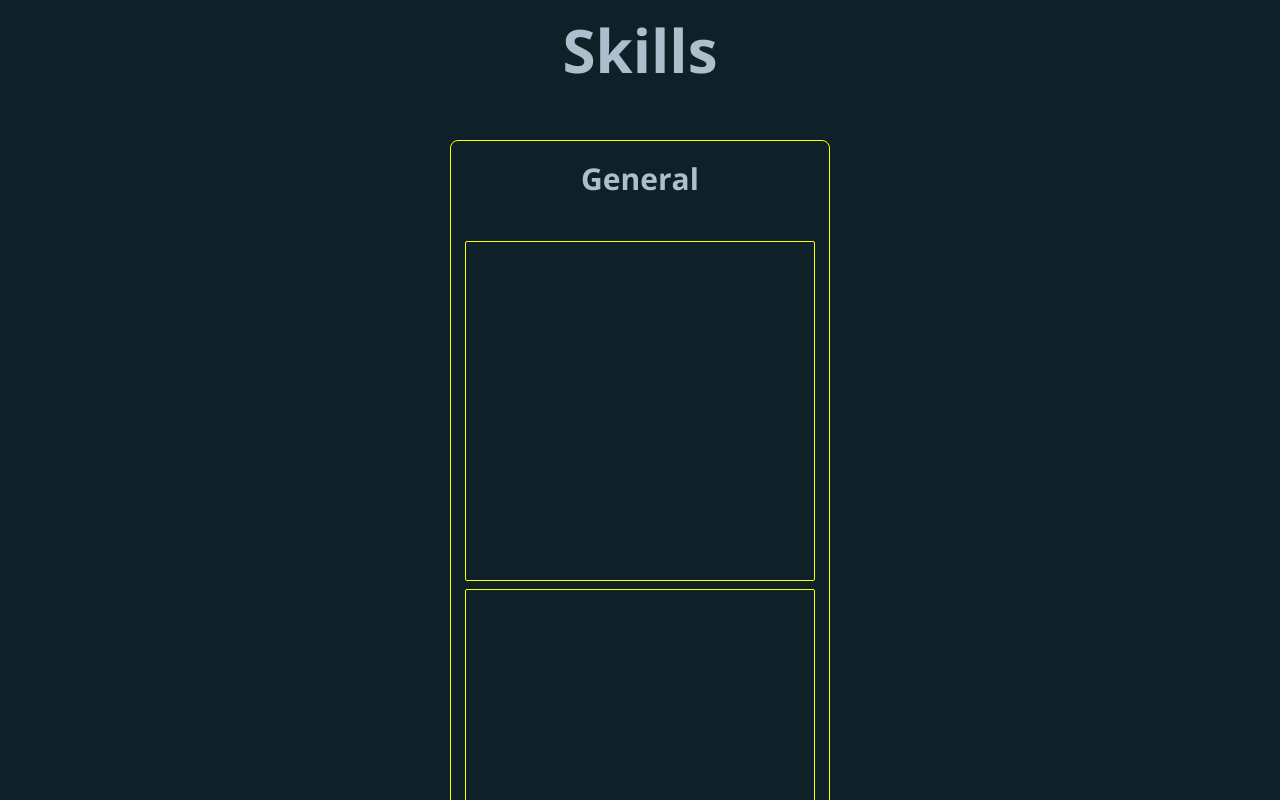
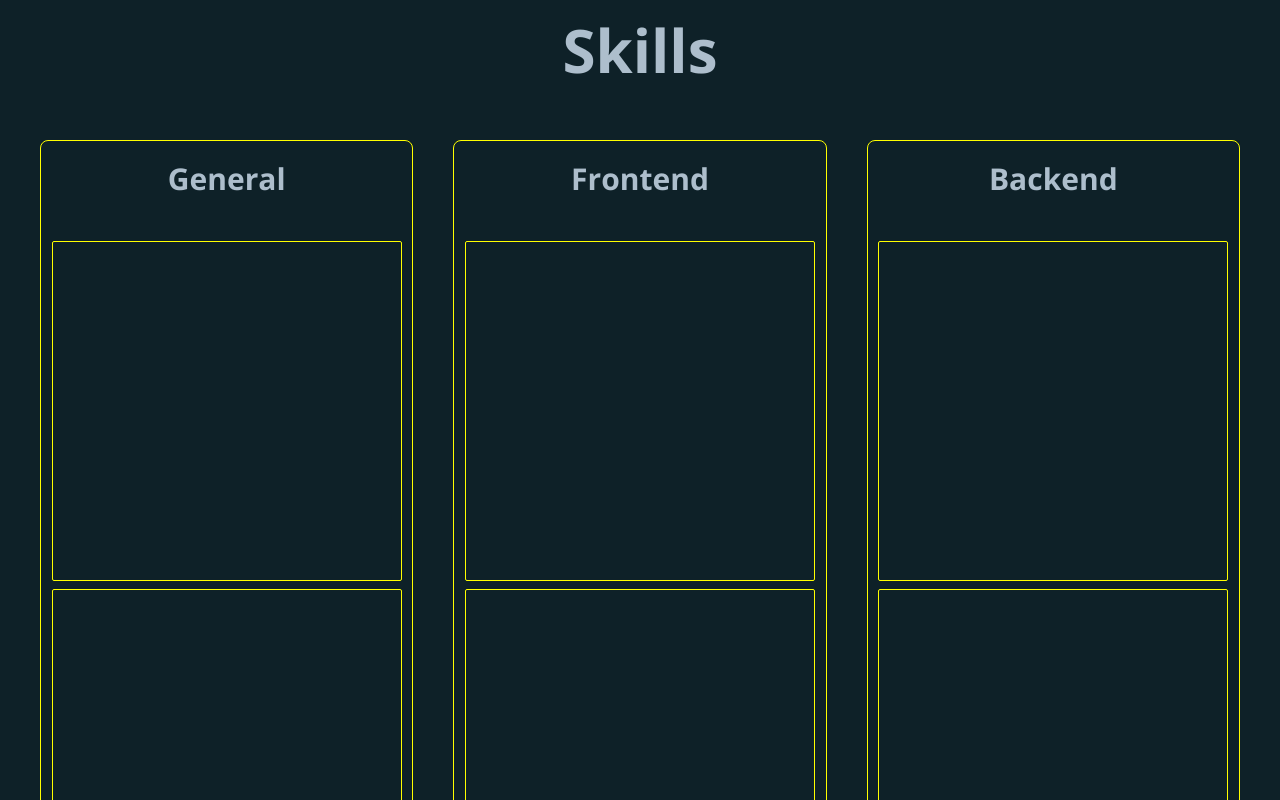
Before and after one commit to sciretta/sciretta, a Next.js app: page / in a window 1280 px wide. Shown: the part 800-1600 px from the top of the page. Built offline with nearby package versions, Linux system fonts and the light colour scheme.

Commit message:
delete react beautiful dnd

```diff
--- a/package.json
+++ b/package.json
@@ -15,7 +15,6 @@
     "nodemailer": "^6.5.0",
     "postcss": "^8.4.5",
     "react": "^17.0.1",
-    "react-beautiful-dnd": "^13.1.0",
     "react-dom": "^17.0.1",
     "tailwindcss": "^3.0.12",
     "typewriter-effect": "^2.18.2"
@@ -24,7 +23,6 @@
     "@types/loadable__component": "^5.13.3",
     "@types/node": "^14.14.22",
     "@types/react": "^17.0.0",
-    "@types/react-beautiful-dnd": "^13.1.2",
     "@typescript-eslint/eslint-plugin": "^4.21.0",
     "@typescript-eslint/parser": "^4.21.0",
     "eslint": "^7.24.0",
--- a/src/modules/skills/Skills.tsx
+++ b/src/modules/skills/Skills.tsx
@@ -1,4 +1,3 @@
-import { DragDropContext, Droppable } from 'react-beautiful-dnd'
 import SkillsContainer from './components/SkillsContainer'
 
 const containers = ['General', 'Frontend', 'Backend']
@@ -10,20 +9,9 @@ function Skills() {
         Skills
       </div>
       <div className="min-h-screen flex flex-col items-center justify-evenly xl:flex-row">
-        <DragDropContext onDragEnd={(result) => console.log({ result })}>
-          <Droppable droppableId="skills-container">
-            {(droppableProvided) => (
-              <div
-                {...droppableProvided.droppableProps}
-                ref={droppableProvided.innerRef}
-              >
-                {containers.map((name, idx) => (
-                  <SkillsContainer key={name} name={name} idx={idx} />
-                ))}
-              </div>
-            )}
-          </Droppable>
-        </DragDropContext>
+        {containers.map((name, idx) => (
+          <SkillsContainer key={name} name={name} idx={idx} />
+        ))}
       </div>
     </div>
   )
--- a/src/modules/skills/components/SkillsContainer.tsx
+++ b/src/modules/skills/components/SkillsContainer.tsx
@@ -1,21 +1,15 @@
 import React, { useRef } from 'react'
-import { Draggable } from 'react-beautiful-dnd'
 import SkillCard from './SkillCard'
 
 function SkillsContainer({ name, idx }: { name: string; idx: number }) {
   const containerRef = useRef<HTMLDivElement>(null)
   return (
-    <Draggable draggableId={name} index={idx}>
-      {(draggableProvided) => (
     <div
-          // ref={containerRef}
-          {...draggableProvided.draggableProps}
-          ref={draggableProvided.innerRef}
-          {...draggableProvided.dragHandleProps}
+      ref={containerRef}
       className="h-[600px] w-[340px] md:h-[900px] md:w-[380px] m-5 overflow-y-auto rounded-lg flex flex-col justify-start items-center pt-5"
       style={{ border: '1px solid yellow' }}
     >
-          <div className="text-lighter text-3xl font-medium text-3xl font-body mb-10">
+      <div className="select-none  text-lighter text-3xl font-medium text-3xl font-body mb-10">
         {name}
       </div>
       <div className="flex flex-col justify-start items-center min-h-min">
@@ -36,8 +30,6 @@ function SkillsContainer({ name, idx }: { name: string; idx: number }) {
         <img src="./down-arrow.svg" className="h-8 w-8" alt="Down" />
       </button>
     </div>
-      )}
-    </Draggable>
   )
 }
 
```
Lines whose indentation alone changed are shown as unchanged.
